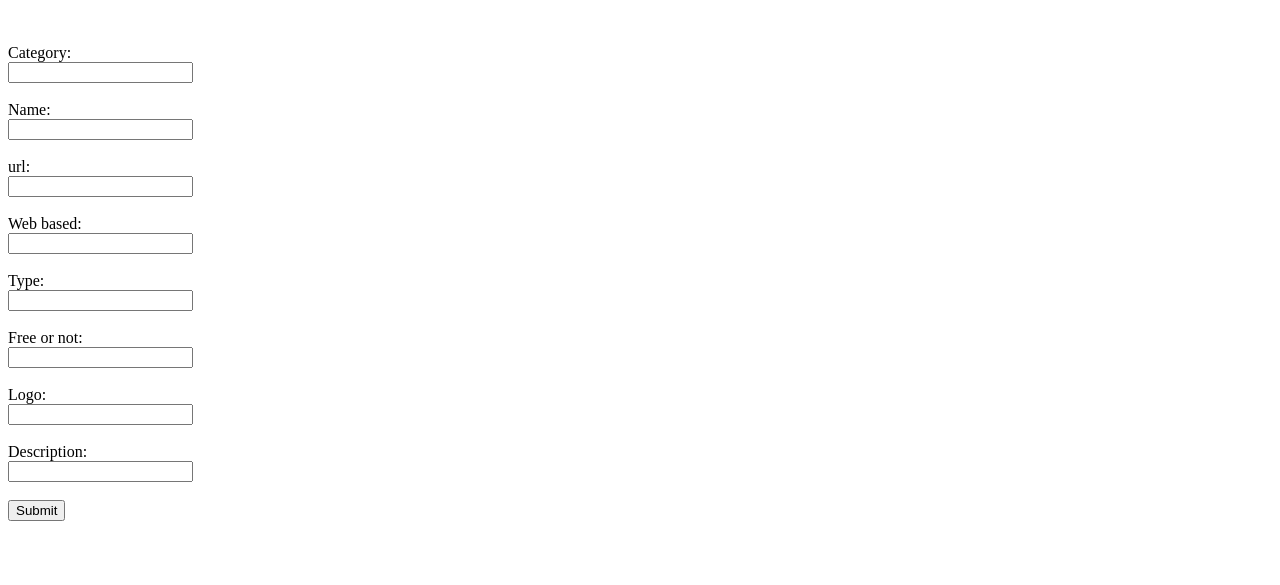
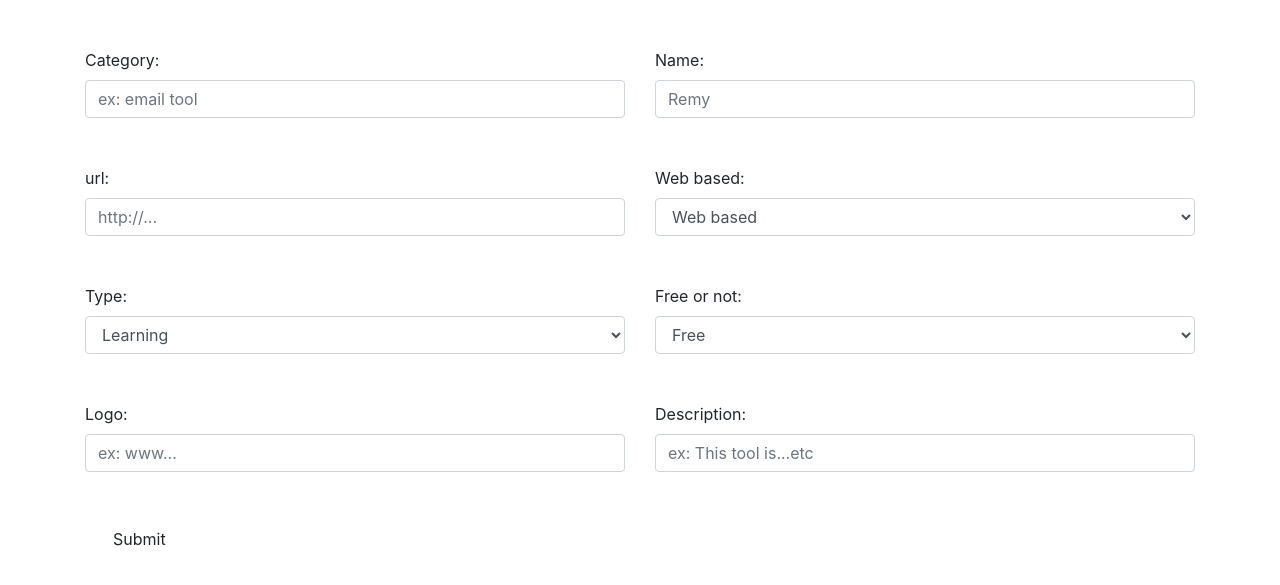
Before and after one commit to AlexInntekt/XML_XLS_project, a Django app: page /tools/add_tool in a window 1280 px wide. Shown: the top 585 px of the page. Run offline with Django 3.2, Linux system fonts and the light colour scheme; some libraries are stand-ins or nearby versions.

Commit message:
am muncit mult

```diff
--- a/src/displayer/templates/add_tool.html
+++ b/src/displayer/templates/add_tool.html
@@ -1,6 +1,10 @@
 <html>
 <head>
-
+  <meta name="viewport" content="width=device-width, initial-scale=1">
+  <link rel="stylesheet" href="https://maxcdn.bootstrapcdn.com/bootstrap/4.5.2/css/bootstrap.min.css">
+  <script src="https://ajax.googleapis.com/ajax/libs/jquery/3.5.1/jquery.min.js"></script>
+  <script src="https://cdnjs.cloudflare.com/ajax/libs/popper.js/1.16.0/umd/popper.min.js"></script>
+  <script src="https://maxcdn.bootstrapcdn.com/bootstrap/4.5.2/js/bootstrap.min.js"></script>
 </head>
 
 <body>
@@ -10,36 +14,70 @@
 <br/>
 
 {{msg}}
+<div class="container">
+    <form action="http://127.0.0.1:8000/tools/add_tool" method="POST"> {% csrf_token %}
+      <div class="row">
+        <div class="col">
+          <label for="category">Category:</label><br>
+          <input type="text" class="form-control" id="category" placeholder="ex: email tool" name="category"><br><br>
+        </div>
 
-<form action="/tools/add_tool" method="POST"> {% csrf_token %}
-  <label for="category">Category:</label><br>
-  <input type="text" id="category" name="category"><br><br>
+        <div class="col">
+          <label for="name">Name:</label><br>
+          <input type="text" class="form-control" id="name" placeholder="Remy" name="name"><br><br>
+        </div>
+      </div>
 
-  <label for="name">Name:</label><br>
-  <input type="text" id="name" name="name"><br><br>
+      <div class="row">
+        <div class="col">
+          <label for="url">url:</label><br>
+          <input type="text" class="form-control" id="url" placeholder="http://..." name="url">
+        </div><br><br>
 
-  <label for="url">url:</label><br>
-  <input type="text" id="url" name="url"><br><br>
+        <div class="col">
+          <label for="web_based">Web based:</label><br>
+          <select class="form-control" name="web_based" id="web_based">
+            <option>Web based</option>
+            <option>Desktop</option>
+          </select><br><br>
+        </div>
+      </div>
 
-  <label for="web_based">Web based:</label><br>
-  <input type="text" id="web_based" name="web_based"><br><br>
+      <div class="row">
+        <div class="col">
+         <label for="type">Type:</label><br>
+          <select class="form-control"name="type" id="type">
+            <option>Learning</option>
+            <option>Teaching</option>
+          </select><br><br>
+        </div>
 
-  <label for="type">Type:</label><br>
-  <input type="text" id="type" name="type"><br><br>
+        <div class="col">
+          <label for="free">Free or not:</label><br>
+          <select class="form-control"name="free" id="free">
+            <option>Free</option>
+            <option>Costs Money</option>
+          </select><br><br>
+        </div>
+      </div>
 
-  <label for="free">Free or not:</label><br>
-  <input type="text" id="free" name="free"><br><br>
+      <div class="row">
+        <div class="col">
+          <label for="free">Logo:</label><br>
+          <input type="text" class="form-control" id="logo" placeholder="ex: www..." name="logo"><br><br>
+        </div>
 
-  <label for="free">Logo:</label><br>
-  <input type="text" id="logo" name="logo"><br><br>
-
-  <label for="description">Description:</label><br>
-  <input type="text" id="description" name="description"><br><br>
-
-  <input type="submit" value="Submit">
-
-</form>
-
+        <div class="col">
+          <label for="description">Description:</label><br>
+          <input type="text" class="form-control" id="description" placeholder="ex: This tool is...etc" name="description"><br><br>
+        </div>
+      </div>
+      <div class="col">
+       <!--  <input type="submit" value="Submit"> -->
+      <button type="submit" class="btn btn-default">Submit</button>
+    </div>
+    </form>
+</div>
 
 </body>
 
```
